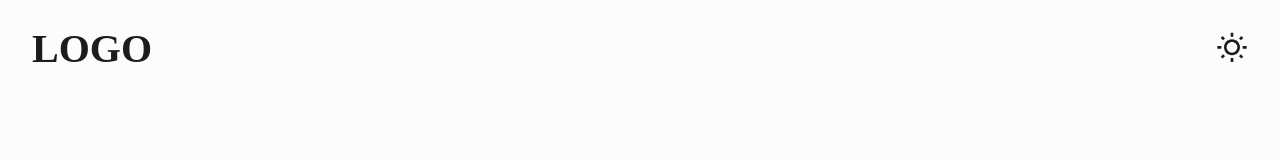
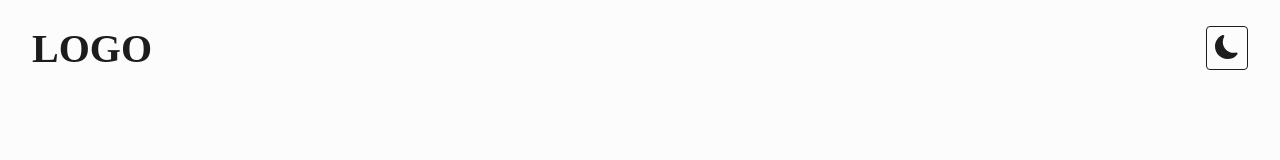
Before and after one commit to chingu-voyages/v45-tier2-team-21, a Next.js app: page / in a window 1280 px wide. Shown: the top 160 px of the page. Built offline with nearby package versions, Linux system fonts and the light colour scheme.

Commit message:
Feature: Add dark/light mode.

```diff
--- a/package.json
+++ b/package.json
@@ -15,6 +15,7 @@
     "eslint": "8.47.0",
     "eslint-config-next": "13.4.19",
     "next": "13.4.19",
+    "next-themes": "^0.2.1",
     "react": "18.2.0",
     "react-dom": "18.2.0",
     "react-icons": "^4.10.1",
--- a/src/app/layout.tsx
+++ b/src/app/layout.tsx
@@ -2,7 +2,8 @@ import '@/styles/globals.css';
 import type { Metadata } from 'next'
 import Link from 'next/link'
 import NavBar from '@/components/ui/NavBar'
-import { MdOutlineWbSunny } from 'react-icons/md'
+import NextThemesProvider from '@/providers/NextThemesProvider';
+import ThemeButton from '@/components/ui/ThemeButton';
 
 export const metadata: Metadata = {
   title: 'Team 21 Fireball',
@@ -15,20 +16,22 @@ export default function RootLayout({
   children: React.ReactNode
 }) {
   return (
-    <html lang="en">
+    <html lang="en" suppressHydrationWarning>
       <body>
+        <NextThemesProvider>
           <main>
             <header>
               <h1>Logo</h1>
-            <MdOutlineWbSunny size={32}/>
+              <ThemeButton />
             </header>
 
-          <NavBar id='navbar'/>
+            <NavBar id='navbar' />
 
             {children}
 
             <footer>© Copyright 2023 - Code Source&nbsp;<Link href="" id='code-source-link'>Here</Link></footer>
           </main>
+        </NextThemesProvider>
       </body>
     </html>
   )
--- /dev/null
+++ b/src/components/ui/ThemeButton.tsx
@@ -0,0 +1,35 @@
+"use client"
+import { useTheme } from 'next-themes'
+import { useEffect, useState } from 'react'
+import { BsFillMoonFill, BsFillSunFill } from 'react-icons/bs'
+
+type Props = {}
+
+const ThemeButton = (props: Props) => {
+  const { resolvedTheme, setTheme } = useTheme();
+  console.log("🚀 ~ file: ThemeButton.tsx:10 ~ ThemeButton ~ resolvedTheme:", resolvedTheme)
+
+  const toggleTheme = (event: React.MouseEvent) => {
+    event.preventDefault();
+    setTheme(resolvedTheme === "dark" ? "light" : "dark");
+  }
+
+  return (
+    <button onClick={toggleTheme} style={{
+      padding: "0.45rem 0.5rem",
+      border: "1px solid var(--secondary-color-800)",
+      borderRadius: "var(--border-radius-sm)",
+      color: "var(--secondary-color-800)",
+      backgroundColor: "var(--secondary-color-100)",
+      cursor: "pointer"
+    }} >
+      {
+        resolvedTheme === "dark"
+          ? <BsFillSunFill size={24} />
+          : <BsFillMoonFill size={24} />
+      }
+    </button>
+  )
+}
+
+export default ThemeButton
--- /dev/null
+++ b/src/providers/NextThemesProvider.tsx
@@ -0,0 +1,13 @@
+"use client"
+import React from 'react'
+import { ThemeProvider } from 'next-themes'
+
+const NextThemesProvider = ({ children }: { children: React.ReactNode }) => {
+  return (
+    <ThemeProvider enableSystem={true} enableColorScheme={true} disableTransitionOnChange={true}>
+      {children}
+    </ThemeProvider>
+  )
+}
+
+export default NextThemesProvider
--- a/src/styles/globals.css
+++ b/src/styles/globals.css
@@ -14,8 +14,7 @@
   --secondary-color-800: #1c1c1c;
 }
 
-@media (prefers-color-scheme: dark) {
-  :root {
+[data-theme = dark] {
     --primary-color-100: #5e310c;
     --primary-color-400: #bf773c;
     --primary-color-600: #ef954b;
@@ -25,7 +24,6 @@
     --secondary-color-600: #acacac;
     --secondary-color-800: #fcfcfc;
   }
-}
 
 * {
   box-sizing: border-box;
@@ -42,12 +40,6 @@ body {
 body {
   color: var(--secondary-color-800);
   background: var(--secondary-color-100);
-}
-
-@media (prefers-color-scheme: dark) {
-  html {
-    color-scheme: dark;
-  }
 }
 
 a {
```
Also changed, not shown: 1 other file (tests, documents, lock files or other folders). Lines whose indentation alone changed are shown as unchanged.
